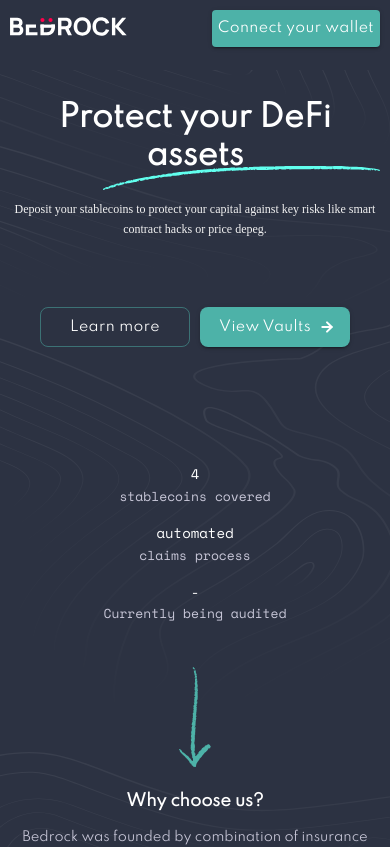
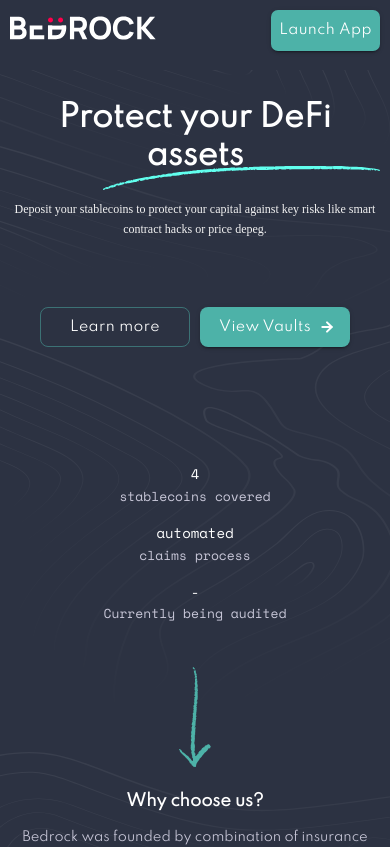
Before and after one commit to basedfund/basedfund.github.io, a React (Create React App) app: page / in a window 390 px wide. Shown: the top 847 px of the page. Built offline with nearby package versions, Linux system fonts and the light colour scheme; a web font is replaced by a local one.

Commit message:
update button text

```diff
--- a/src/components/WalletConnectButton/WalletConnectButton.module.css
+++ b/src/components/LaunchAppButton/LaunchAppButton.module.css
@@ -9,7 +9,6 @@
 @media (max-width: 448px) {
   .root {
     font-size: 14px;
-    padding: 6px;
-    border-radius: 4px;
+    padding: 8px;
   }
 }
--- a/src/components/WalletConnectButton/WalletConnectButton.tsx
+++ b/src/components/LaunchAppButton/LaunchAppButton.tsx
@@ -1,11 +1,11 @@
 import React, { useEffect, useState } from 'react';
 import { Button } from '@mui/material';
-import styles from './WalletConnectButton.module.css';
+import styles from './LaunchAppButton.module.css';
 
-export function WalletConnectButton() {
+export function LaunchAppButton() {
   return (
     <Button variant="contained" color="primary" className={styles.root}>
-      Connect your wallet
+      Launch App
     </Button>
   );
 }
--- a/src/components/index.ts
+++ b/src/components/index.ts
@@ -1 +1 @@
-export * from './WalletConnectButton/WalletConnectButton';
+export * from './LaunchAppButton/LaunchAppButton';
--- a/src/pages/Footer/Footer.module.css
+++ b/src/pages/Footer/Footer.module.css
@@ -198,7 +198,7 @@
   }
 }
 
-@media (max-width: 512px) {
+@media (max-width: 448px) {
   .emailInput {
     margin-left: 5px;
     font-size: 14px;
--- a/src/pages/Footer/SectionLearn/SectionLearn.module.css
+++ b/src/pages/Footer/SectionLearn/SectionLearn.module.css
@@ -85,16 +85,16 @@
   }
 }
 
-@media (max-width: 512px) {
+@media (max-width: 448px) {
   .root {
     border-radius: 20px;
   }
 
   .learnButton {
-    width: 120px;
+    width: 110px;
     height: 40px;
-    margin: 2px;
+    border-radius: 8px;
     font-size: 12px;
-    letter-spacing: -0.05em;
+    letter-spacing: -0.1em;
   }
 }
--- a/src/pages/Header/Header.module.css
+++ b/src/pages/Header/Header.module.css
@@ -49,7 +49,7 @@
 
 @media (max-width: 448px) {
   .leftGroup {
-    max-width: 30%;
+    max-width: 40%;
   }
 
   .logo {
--- a/src/pages/Header/Header.tsx
+++ b/src/pages/Header/Header.tsx
@@ -1,6 +1,6 @@
 import React, { useEffect, useState } from 'react';
 import { Box, Stack, Button, Link } from '@mui/material';
-import { WalletConnectButton } from '../../components/WalletConnectButton/WalletConnectButton';
+import { LaunchAppButton } from '../../components/LaunchAppButton/LaunchAppButton';
 import BedRockLogo from '../../assets/images/BedRockLogo.svg';
 import styles from './Header.module.css';
 import { scrollMoveTo } from '../../utils';
@@ -45,7 +45,7 @@
             FAQ
           </Button>
         </Box>
-        <WalletConnectButton />
+        <LaunchAppButton />
       </Box>
     </Stack>
   );
--- a/src/pages/Landing/SectionFAQ/SectionFAQ.module.css
+++ b/src/pages/Landing/SectionFAQ/SectionFAQ.module.css
@@ -95,7 +95,7 @@
   }
 }
 
-@media (max-width: 512px) {
+@media (max-width: 448px) {
   .faqQuestion {
     padding-top: 5px;
     padding-bottom: 5px;
--- a/src/pages/Landing/SectionSlides/WhyBox/WhyBox.module.css
+++ b/src/pages/Landing/SectionSlides/WhyBox/WhyBox.module.css
@@ -128,7 +128,7 @@
   }
 }
 
-@media (max-width: 512px) {
+@media (max-width: 448px) {
   .root {
     border-radius: 15px;
     width: 260px;
--- a/src/pages/Landing/SectionSteps/SectionSteps.module.css
+++ b/src/pages/Landing/SectionSteps/SectionSteps.module.css
@@ -107,7 +107,7 @@
   }
 }
 
-@media (max-width: 512px) {
+@media (max-width: 448px) {
   .card {
     width: 90%;
   }
```
